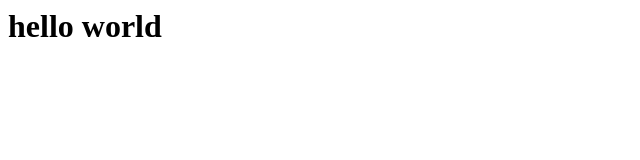
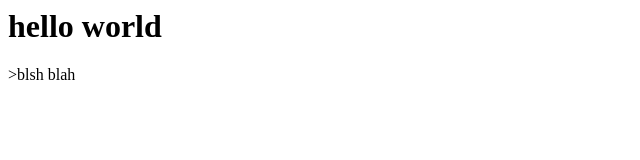
Before and after one commit to jaytinsley/tapfinder, a plain HTML site: page index.html in a window 1280 px wide. Shown: the full height of the page, 0-640 px from the left. Drawn offline with Linux system fonts and the light colour scheme.

Commit message:
test update

```diff
--- a/index.html
+++ b/index.html
@@ -1,6 +1,7 @@
 <html>
 <body>
 <h1>hello world</h1>
+<div>>blsh blah </div>
 </body>
 
 </html>
```
